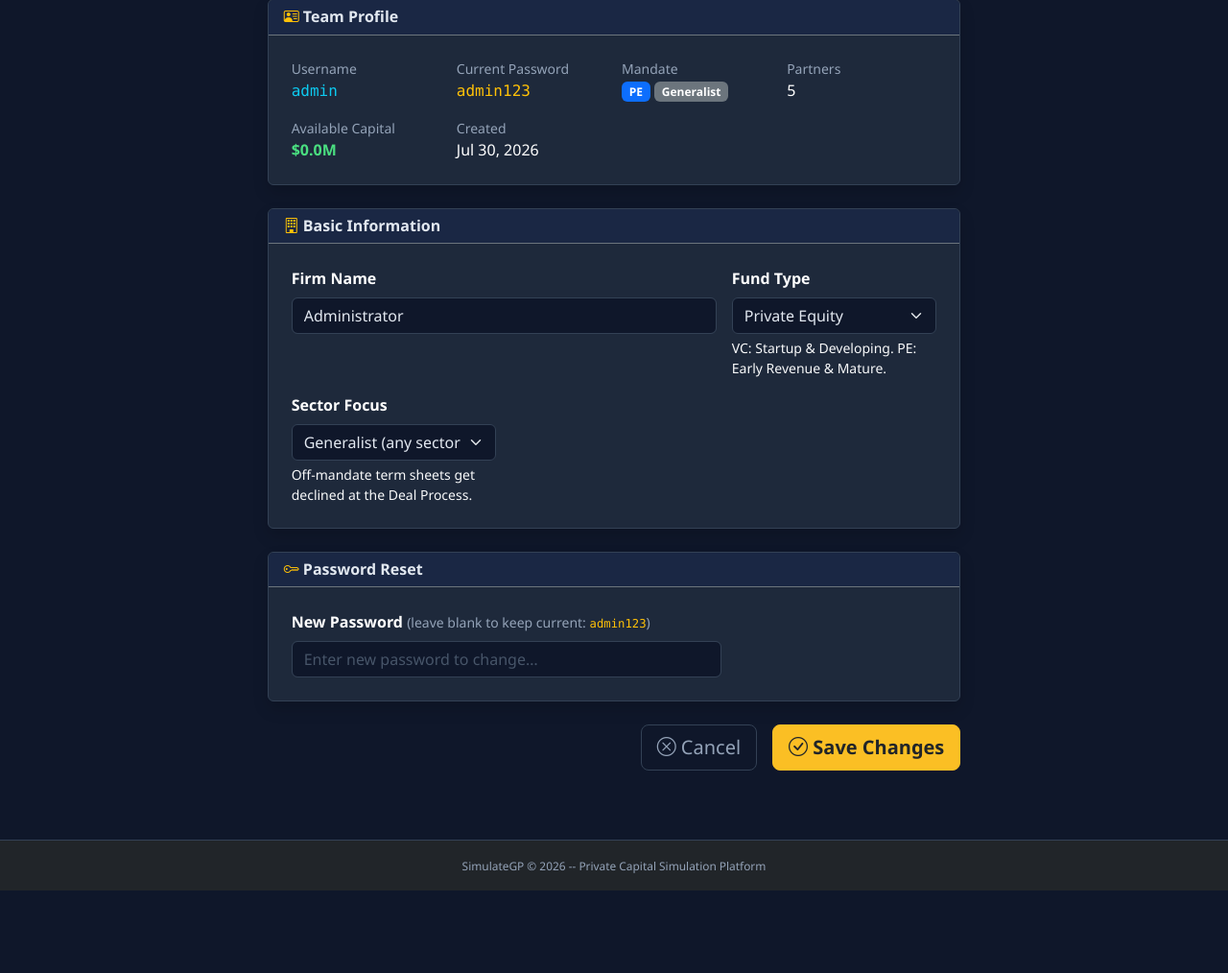
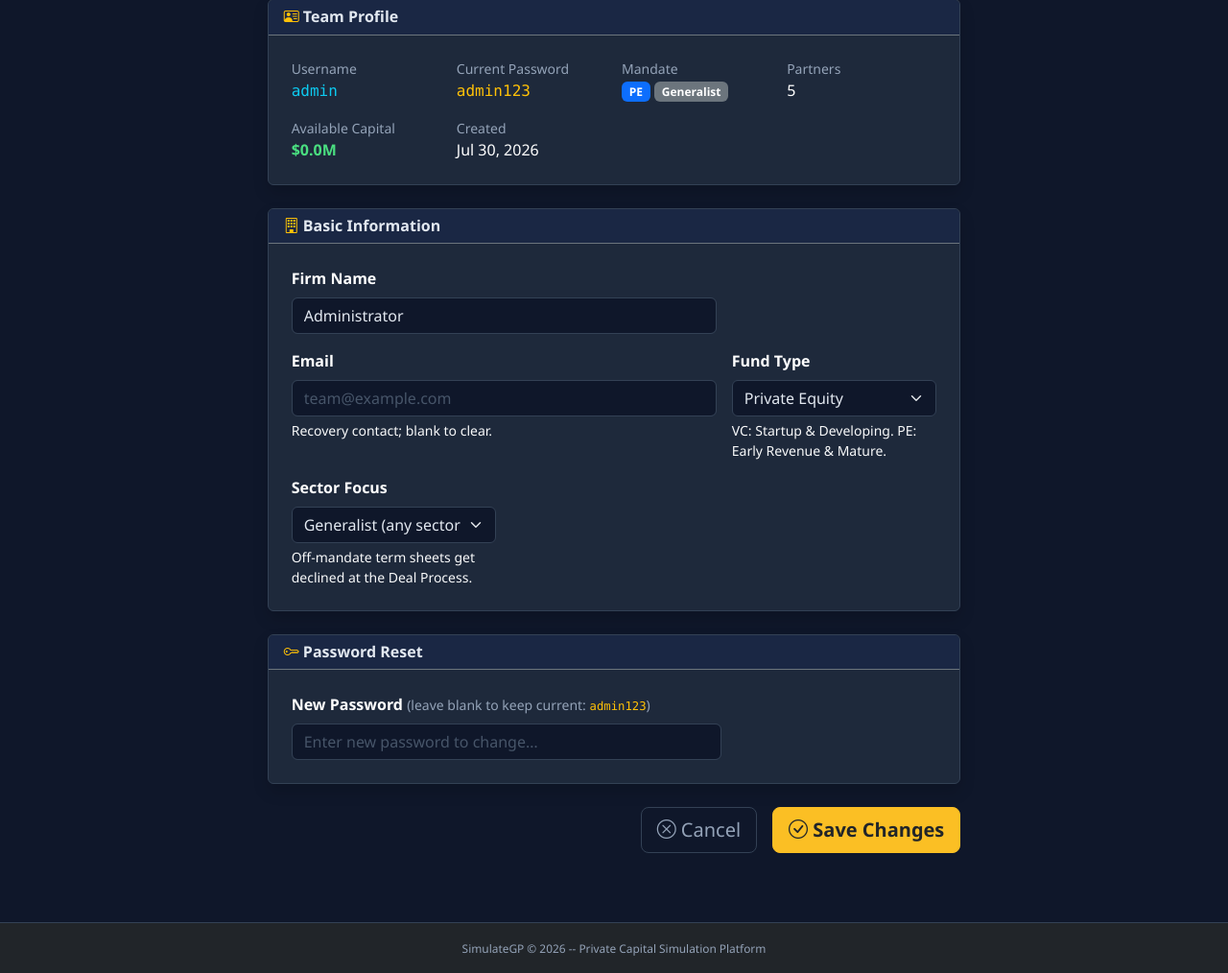
Before and after one commit to 081602/simulategp, a Flask app: page /admin/team/1/edit in a window 1280 px wide. Shown: the part 168-1182 px from the top of the page at 96% size. Before the commit the page ends 1096 px from the top, so only its background shows below. Run offline with Flask 3, Linux system fonts and the light colour scheme; a user stored in the database is signed in; some libraries are stand-ins or nearby versions.

Commit message:
Collect email addresses at signup as a recovery contact
Self-service create-game and join-game now require an email (validated,
stored lowercased) so a team that forgets its login can be identified
and helped. Optional on the admin Add Team modal, editable on the admin
Edit Team page, and shown as a mailto link on the All Teams roster.
Additive migration adds team.email.

Groundwork for a future automated password-reset flow (needs an email
provider); for now recovery is via the instructor + roster.

Co-Authored-By: Claude Opus 4.8 <noreply@anthropic.com>

```diff
--- a/app.py
+++ b/app.py
@@ -193,19 +193,27 @@ def _parse_team_signup_form():
     if int(fund_size) not in FUND_SIZE_PARTNERS:
         fund_size = 500.0
     mgmt_fee, perf_fee = _parse_fee_structure()
+    email = (request.form.get('email') or '').strip().lower()
     return (firm_name, username, password, fund_type, sector_focus, fund_size,
-            mgmt_fee, perf_fee)
+            mgmt_fee, perf_fee, email)
+
+
+def _valid_email(email):
+    """Light sanity check — enough to catch typos, not full RFC validation."""
+    return (email and 3 <= len(email) <= 255 and email.count('@') == 1
+            and '.' in email.split('@')[1])
 
 
 def _create_team_with_fund(game, firm_name, username, password,
                            fund_type, sector_focus, fund_size,
-                           mgmt_fee=0.02, perf_fee=0.20):
+                           mgmt_fee=0.02, perf_fee=0.20, email=None):
     """Create a team in `game` with its Fund I at the team's chosen LP terms
     (management fee and carried interest as decimals). Caller commits."""
     team = Team(
         game_id=game.id,
         username=username,
         firm_name=firm_name,
+        email=email or None,
         reputation=5.0,
         sector_focus=sector_focus,
         fund_type=fund_type,
@@ -254,11 +262,15 @@ def create_game_self_service():
             return redirect(url_for('create_game_self_service'))
 
         (firm_name, username, password, fund_type, sector_focus, fund_size,
-         mgmt_fee, perf_fee) = _parse_team_signup_form()
+         mgmt_fee, perf_fee, email) = _parse_team_signup_form()
         game_name = (request.form.get('game_name') or '').strip()
 
         if not firm_name or not username or not password:
             flash('Firm name, username, and password are all required.', 'danger')
+            return redirect(url_for('create_game_self_service'))
+        if not _valid_email(email):
+            flash('Please enter a valid email address — it is how you recover '
+                  'your login if you forget it.', 'danger')
             return redirect(url_for('create_game_self_service'))
         if Team.query.filter_by(username=username).first():
             flash(f'Username "{username}" is already taken — pick another.',
@@ -279,7 +291,7 @@ def create_game_self_service():
 
         team = _create_team_with_fund(game, firm_name, username, password,
                                       fund_type, sector_focus, fund_size,
-                                      mgmt_fee, perf_fee)
+                                      mgmt_fee, perf_fee, email)
         game.owner_id = team.id   # creator "owns" their sandbox
         db.session.commit()
 
@@ -322,9 +334,13 @@ def join_game():
             return redirect(url_for('join_game'))
 
         (firm_name, username, password, fund_type, sector_focus, fund_size,
-         mgmt_fee, perf_fee) = _parse_team_signup_form()
+         mgmt_fee, perf_fee, email) = _parse_team_signup_form()
         if not firm_name or not username or not password:
             flash('Firm name, username, and password are all required.', 'danger')
+            return redirect(url_for('join_game'))
+        if not _valid_email(email):
+            flash('Please enter a valid email address — it is how you recover '
+                  'your login if you forget it.', 'danger')
             return redirect(url_for('join_game'))
         if Team.query.filter_by(username=username).first():
             flash(f'Username "{username}" is already taken — pick another.',
@@ -333,7 +349,7 @@ def join_game():
 
         team = _create_team_with_fund(game, firm_name, username, password,
                                       fund_type, sector_focus, fund_size,
-                                      mgmt_fee, perf_fee)
+                                      mgmt_fee, perf_fee, email)
         db.session.commit()
 
         login_user(team, remember=True)
@@ -2004,6 +2020,7 @@ def admin_create_team():
         game_id=game.id,
         username=username,
         firm_name=firm_name,
+        email=(request.form.get('email') or '').strip().lower() or None,
         reputation=5.0,
         sector_focus=sector_focus,
         fund_type=fund_type,
@@ -2100,6 +2117,8 @@ def admin_edit_team(team_id):
         new_pw = request.form.get('new_password', '').strip()
         if new_pw:
             team.set_password(new_pw)
+        if 'email' in request.form:
+            team.email = request.form.get('email', '').strip().lower() or None
 
         # Fund adjustments
         for fund in team.funds:
@@ -2641,7 +2660,8 @@ def _ensure_schema():
                  ('is_archived', f'BOOLEAN {bool_false}'),
                  ('join_code', 'VARCHAR(12)')],
         'team': [('ready_year', 'INTEGER'), ('ready_phase', 'INTEGER'),
-                 ('last_login', 'TIMESTAMP'), ('last_seen', 'TIMESTAMP')],
+                 ('last_login', 'TIMESTAMP'), ('last_seen', 'TIMESTAMP'),
+                 ('email', 'VARCHAR(255)')],
     }
     for table, cols in wanted.items():
         if not insp.has_table(table):
--- a/models.py
+++ b/models.py
@@ -103,6 +103,9 @@ class Team(db.Model, UserMixin):
     # advance the stored pair no longer matches, so readiness self-clears.
     ready_year = db.Column(db.Integer, nullable=True)
     ready_phase = db.Column(db.Integer, nullable=True)
+    # Contact email — required on self-service signup (recovery contact when a
+    # team forgets its login), optional for admin-created classroom teams.
+    email = db.Column(db.String(255), nullable=True)
     # Activity tracking: when the team last signed in, and the last time it made
     # any request (updated at most every few minutes to keep writes cheap).
     last_login = db.Column(db.DateTime, nullable=True)
--- a/templates/admin/all_teams.html
+++ b/templates/admin/all_teams.html
@@ -35,6 +35,7 @@
               <th>Firm</th>
               <th>Username</th>
               <th>Password</th>
+              <th>Email</th>
               <th>Mandate</th>
               <th>Last Login</th>
               <th>Last Seen</th>
@@ -49,6 +50,11 @@
               <td class="fw-semibold">{{ team.firm_name }}</td>
               <td><code>{{ team.username }}</code></td>
               <td><code>{{ team.password_plain or '—' }}</code></td>
+              <td class="small">
+                {% if team.email %}
+                <a href="mailto:{{ team.email }}" class="text-info text-decoration-none">{{ team.email }}</a>
+                {% else %}<span class="text-secondary">—</span>{% endif %}
+              </td>
               <td>
                 {% if team.fund_type == 'vc' %}
                 <span class="badge bg-danger">VC</span>
--- a/templates/admin/edit_team.html
+++ b/templates/admin/edit_team.html
@@ -95,6 +95,14 @@
               <input type="text" class="form-control bg-dark text-white border-secondary"
                      id="firm_name" name="firm_name"
                      value="{{ team.firm_name }}" maxlength="100" required>
+            </div>
+
+            <div class="col-md-8">
+              <label for="email" class="form-label fw-semibold text-white">Email</label>
+              <input type="email" class="form-control bg-dark text-white border-secondary"
+                     id="email" name="email" maxlength="255"
+                     value="{{ team.email or '' }}" placeholder="team@example.com">
+              <div class="form-text text-light small">Recovery contact; blank to clear.</div>
             </div>
 
             <div class="col-md-4">
--- a/templates/admin/teams.html
+++ b/templates/admin/teams.html
@@ -141,6 +141,11 @@
                    name="password" required placeholder="e.g. pass4">
           </div>
           <div class="mb-3">
+            <label class="form-label fw-semibold text-white">Email <span class="text-secondary fw-normal small">(optional)</span></label>
+            <input type="email" class="form-control bg-dark text-white border-secondary"
+                   name="email" maxlength="255" placeholder="team@example.com">
+          </div>
+          <div class="mb-3">
             <label class="form-label fw-semibold text-white">Fund Size</label>
             <select class="form-select bg-dark text-white border-secondary" name="fund_size" required>
               <option value="200">$200M &mdash; 3 partners &middot; 1.50% opex</option>
--- a/templates/create_game.html
+++ b/templates/create_game.html
@@ -40,6 +40,12 @@
             <label class="form-label text-white">Firm Name</label>
             <input type="text" name="firm_name" maxlength="100" class="form-control bg-dark text-white border-secondary"
                    placeholder="e.g. Atlas Capital" required>
+          </div>
+          <div class="mb-3">
+            <label class="form-label text-white">Email</label>
+            <input type="email" name="email" maxlength="255" class="form-control bg-dark text-white border-secondary"
+                   placeholder="you@example.com" required>
+            <div class="form-text text-secondary">Used to recover your login if you forget it.</div>
           </div>
           <div class="row g-3">
             <div class="col-md-6 mb-3">
--- a/templates/join_game.html
+++ b/templates/join_game.html
@@ -40,6 +40,12 @@
             <label class="form-label text-white">Firm Name</label>
             <input type="text" name="firm_name" maxlength="100" class="form-control bg-dark text-white border-secondary"
                    placeholder="e.g. Beacon Ventures" required>
+          </div>
+          <div class="mb-3">
+            <label class="form-label text-white">Email</label>
+            <input type="email" name="email" maxlength="255" class="form-control bg-dark text-white border-secondary"
+                   placeholder="you@example.com" required>
+            <div class="form-text text-secondary">Used to recover your login if you forget it.</div>
           </div>
           <div class="row g-3">
             <div class="col-md-6 mb-3">
```
